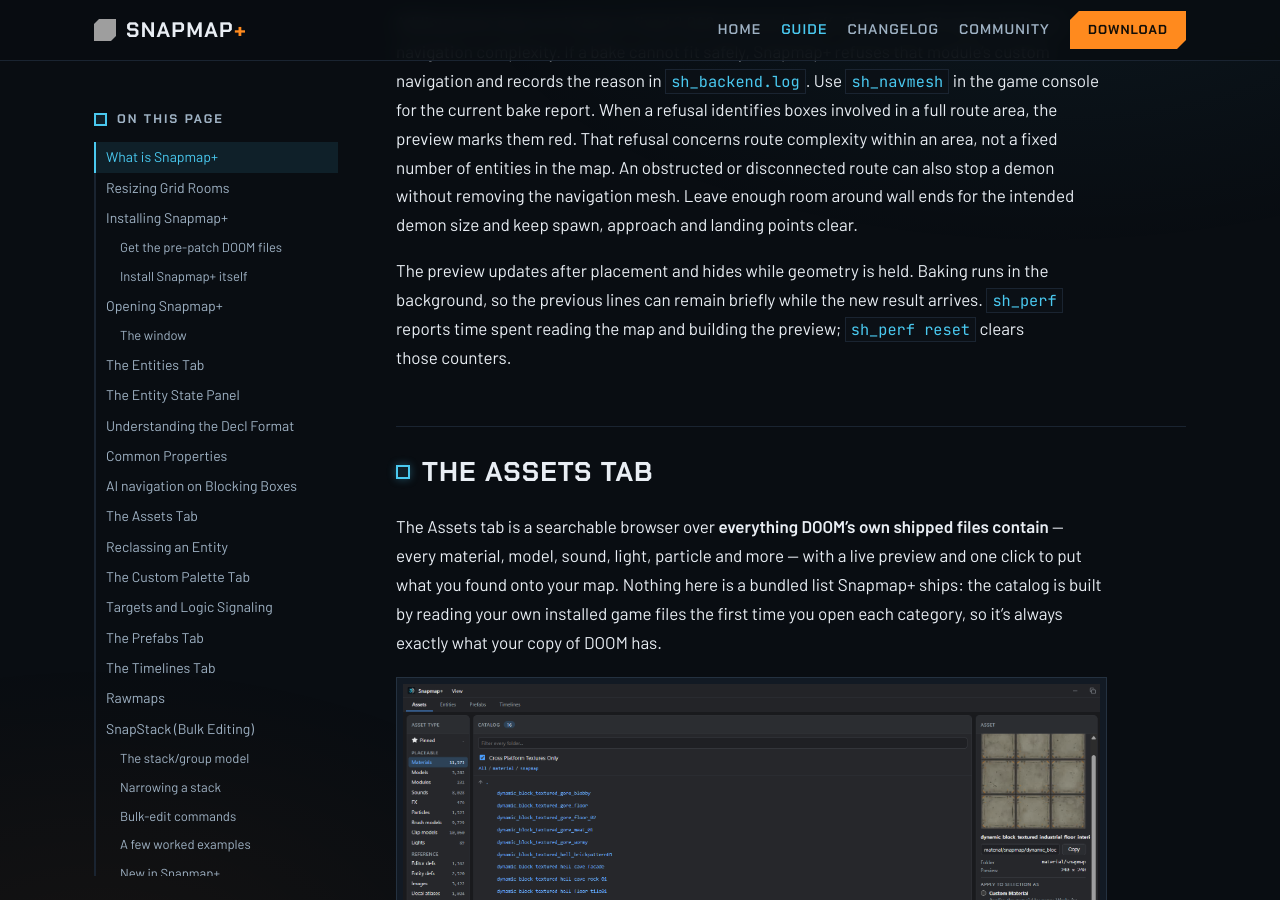
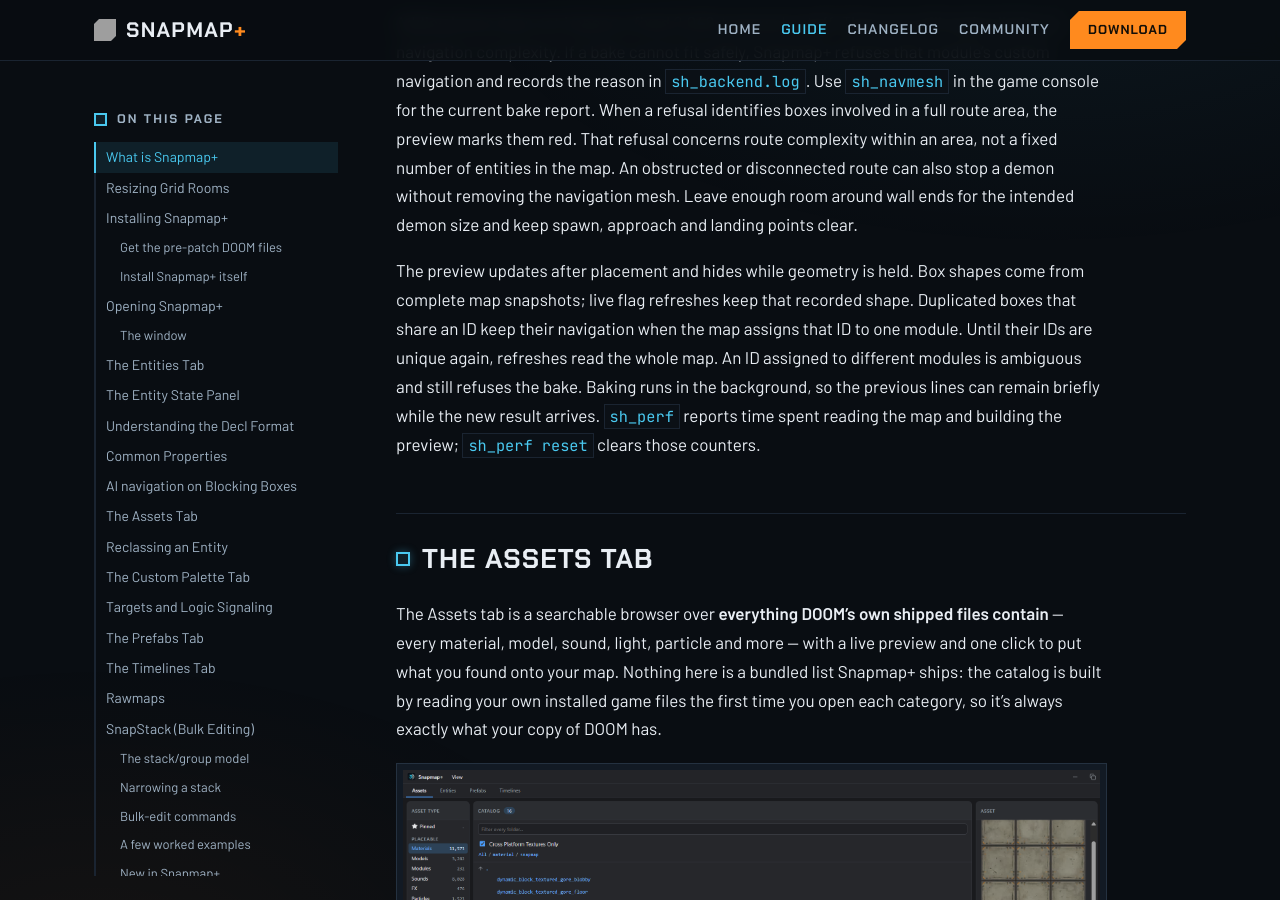
Before and after one commit to doom-snapmap/snapmap-web, a Jekyll site: the page built from site/snapmap-plus-guide.md, in a window 1280 px wide and 900 px high, scrolled down 12642 px. Built offline with Jekyll 4.4.1, drawn with Linux system fonts in a browser that asks for light colours; grey boxes are pictures that could not be loaded.

Commit message:
Keep duplicated navigation boxes in their owning module
Attribute every box sharing an ID when the map names one owning module, while refusing IDs assigned across modules. Disable per-box refresh for duplicates involving unmarked boxes too, cover the ownership and refresh boundaries, and clarify the navigation mark clearing message.

```diff
--- a/site/snapmap-plus-guide.md
+++ b/site/snapmap-plus-guide.md
@@ -379,8 +379,12 @@
 without removing the navigation mesh. Leave enough room around wall ends for
 the intended demon size and keep spawn, approach and landing points clear.
 
-The preview updates after placement and hides while geometry is held. Baking
-runs in the background, so the previous lines can remain briefly while the new
+The preview updates after placement and hides while geometry is held. Box shapes
+come from complete map snapshots; live flag refreshes keep that recorded shape.
+Duplicated boxes that share an ID keep their navigation when the map assigns
+that ID to one module. Until their IDs are unique again, refreshes read the whole
+map. An ID assigned to different modules is ambiguous and still refuses the bake.
+Baking runs in the background, so the previous lines can remain briefly while the new
 result arrives. `sh_perf` reports time spent reading the map and building the
 preview; `sh_perf reset` clears those counters.
 
```
